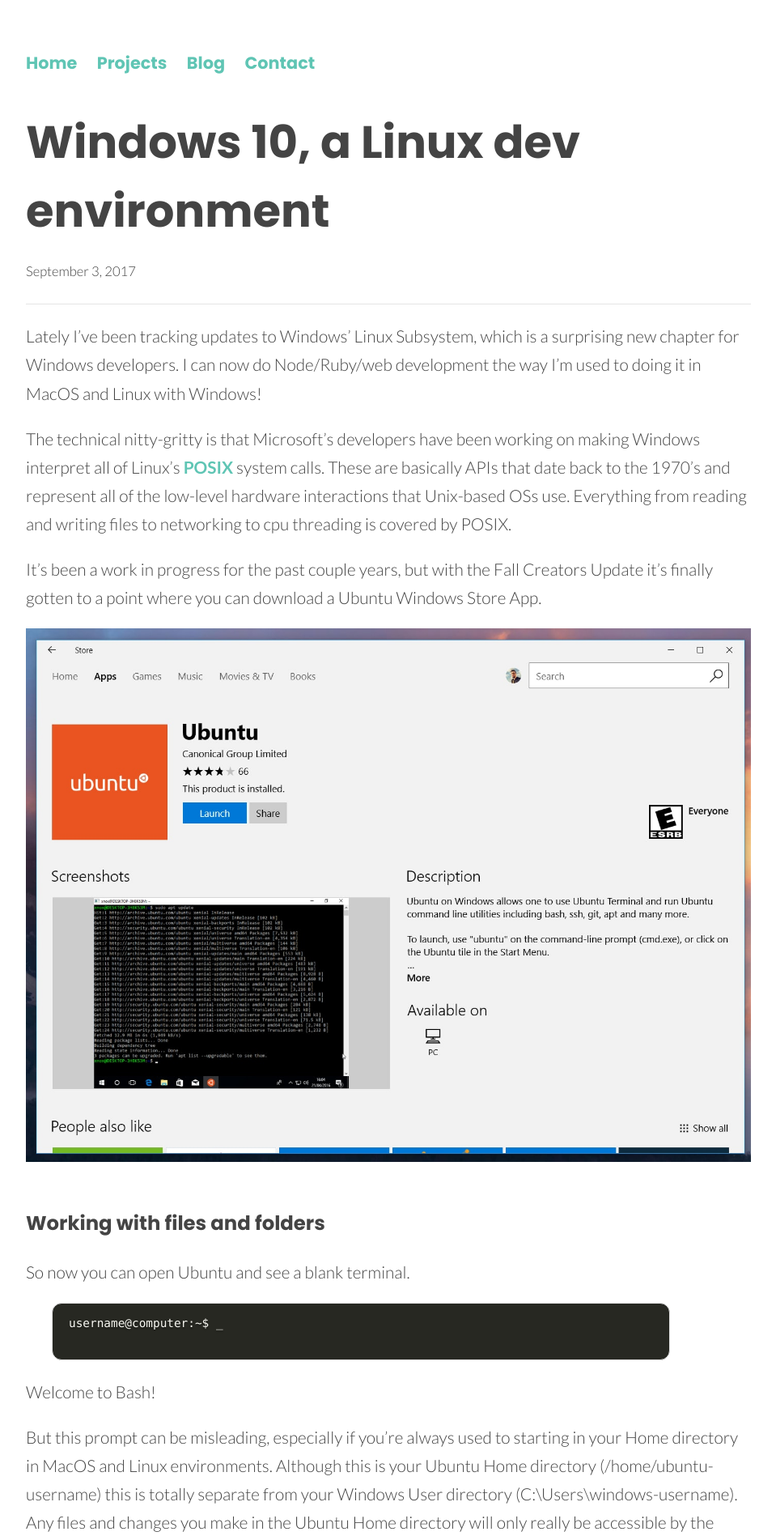
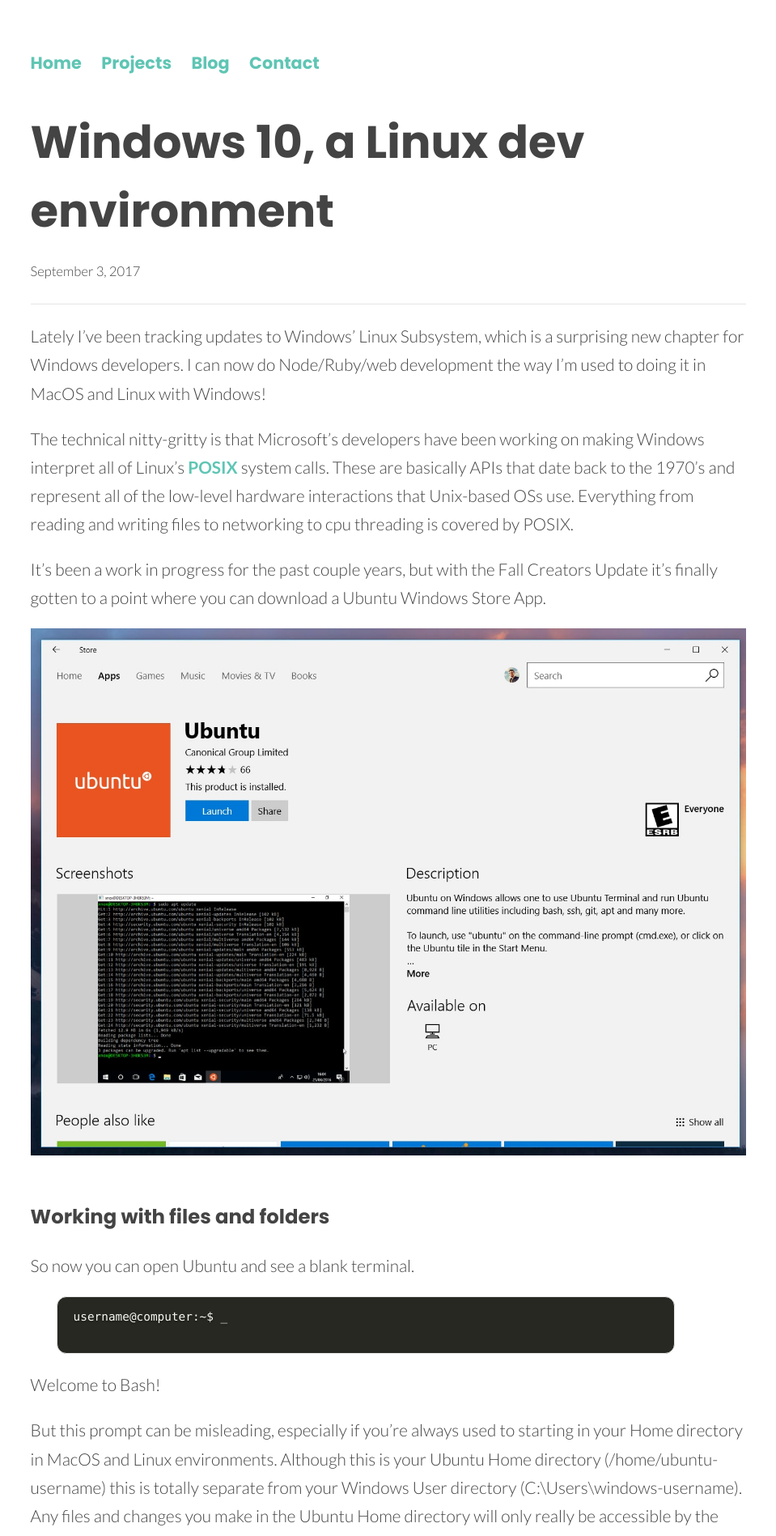
Before and after one commit to dapierce/dapierce.github.io-archive, a Jekyll site: the page built from _posts/2017-09-02-windows-10-a-linux-dev-environment.md, in a window 1280 px wide. Shown: the top 1897 px of the page at 81% size, without its empty margins (160-1119 px from the left). Built offline with Jekyll 4.4.1, drawn with Linux system fonts in a browser that asks for light colours; nearby versions of some CDN libraries; emoji names are drawn with the system emoji font; some of the changed text lies outside the part shown.

Commit message:
Style improvements

````diff
--- a/_layouts/default.html
+++ b/_layouts/default.html
@@ -23,11 +23,11 @@
 	</ul>
 </nav>
 
-<div class="container">
+<main>
 
 {{ content }}
 
-</div><!-- /.container -->
+</main>
 
 <footer>
 	<div id="contact">
--- a/_posts/2017-09-02-windows-10-a-linux-dev-environment.md
+++ b/_posts/2017-09-02-windows-10-a-linux-dev-environment.md
@@ -29,7 +29,9 @@
 
 To make use of your actual files, you can make [symlinks](https://en.wikipedia.org/wiki/Symbolic_link#POSIX_and_Unix-like_operating_systems) in your Ubuntu Home directory in order to work with your files in your Windows User folder. For this example, let's say you have a 'projects' folder in your Documents folder full of coding projects that you want to use in Ubuntu Bash:
 
-`ln -s '/mnt/c/Users/<windows username>/Documents/projects' /home/<ubuntu username>/projects`
+```
+ln -s '/mnt/c/Users/<windows username>/Documents/projects' /home/<ubuntu username>/projects
+```
 
 Using `ln -s` you can set up various symlinks in your Ubuntu Home directory and now you can quickly navigate to all of your important files using Bash, without having to go to /mnt/c etc. every time you start Bash.
 
@@ -40,7 +42,7 @@
 For instance, to set up Node, follow their [Ubuntu instructions](https://nodejs.org/en/download/package-manager/#debian-and-ubuntu-based-linux-distributions):
 
 ```
-curl -sL https://deb.nodesource.com/setup_6.x | sudo -E bash -
+curl -sL https://deb.nodesource.com/setup_8.x | sudo -E bash -
 sudo apt-get install -y nodejs
 ```
 
--- a/style/main.css
+++ b/style/main.css
@@ -2,11 +2,10 @@
   color: #444;
   font-family: 'Lato', sans-serif;
   font-size: 1.2rem;
-  margin: 20px auto;
-  width: 90%;
 }
 nav {
   font-size: 1rem;
+  margin-top: 20px;
 }
 nav ul {
   list-style: none;
@@ -15,6 +14,11 @@
 nav ul li {
   display: inline;
   margin-right: 20px;
+}
+main, nav, footer {
+  margin-left: auto;
+  margin-right: auto;
+  width: 90%;
 }
 a {
   color: #5fc5b4;
@@ -148,6 +152,7 @@
 }
 .footer-link {
   border-bottom: 4px solid transparent;
+  padding-bottom: 4px;
   text-decoration: none;
   transition: .2s;
 }
@@ -162,12 +167,12 @@
 
 /* Desktop and Tablet Screens */
 
-@media (min-width: 1200px) {
+@media (min-width: 1100px) {
   .project-box {
     width: 31%;
   }
 }
-@media (min-width: 900px) and (max-width: 1199px) {
+@media (min-width: 900px) and (max-width: 1099px) {
   .project-box {
     width: 46%;
   }
@@ -175,11 +180,15 @@
 @media (min-width: 900px) {
   body {
     font-size: 1.3rem;
-    margin: 60px auto;
-    width: 70%;
   }
   nav {
     font-size: 1.3rem;
+    margin-top: 60px;
+  }
+  main, nav, footer {
+    margin-left: auto;
+    margin-right: auto;
+    width: 70%;
   }
   h1 {
     font-size: 3.5rem;
@@ -213,12 +222,16 @@
 @media (min-width: 600px) and (max-width: 899px) {
 
   body {
-    margin: 60px auto;
-    width: 80%;
     font-size: 1.1rem;
   }
   nav {
     font-size: 1.1rem;
+    margin-top: 60px;
+  }
+  main, footer, nav {
+    margin-left: auto;
+    margin-right: auto;
+    width: 80%;
   }
   h1 {
     font-size: 3rem;
@@ -289,7 +302,7 @@
   display: block;
   overflow: auto;
   margin: 0 0 14px;
-  padding: 15px 20px;
+  padding: 4%;
   font-size: .9rem;
   line-height: 1.2rem;
   text-shadow: 0 2px 2px rgba(0, 0, 0, .3);
@@ -305,11 +318,22 @@
 }
 .highlight {
   margin-bottom: 15px;
-  max-width: 780px;
-  margin-left: 1rem;
+  max-width: 104%;
+  margin-left: -2%
 }
 .highlight pre {
   margin-bottom: 0;
+}
+
+@media (min-width: 600px) {
+  pre {
+    padding: 15px 20px;
+  }
+  .highlight {
+    margin-bottom: 15px;
+    max-width: 780px;
+    margin-left: 1rem;
+  }
 }
 
 /* Code Syntax Highlighting from https://github.com/jwarby/jekyll-pygments-themes/ */
````
